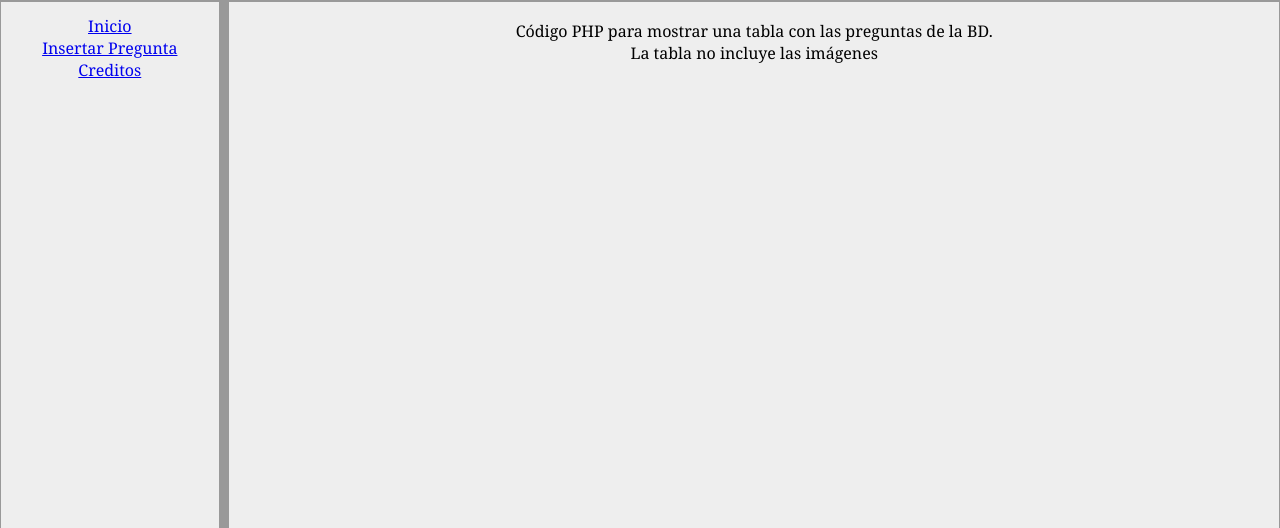
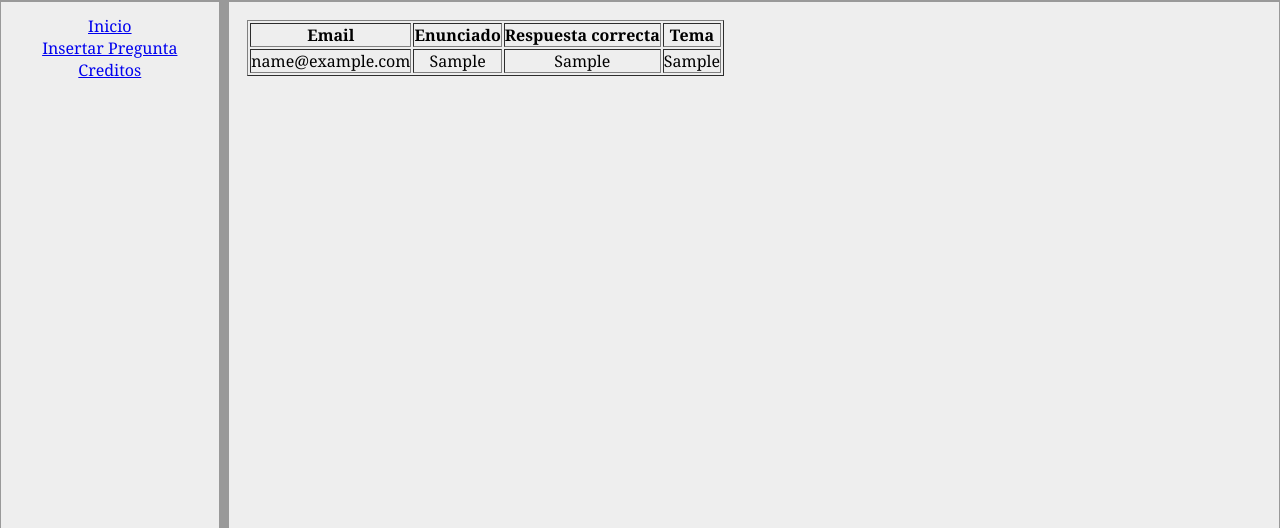
Before and after one commit to UnaiAhedo/Laboratorio2A, a PHP site: page /ShowQuestions.php in a window 1280 px wide. Shown: the part 75-603 px from the top of the page. Run offline with PHP 8.4, Linux system fonts and the light colour scheme; tables that the repository leaves empty or names only in its code hold one stand-in row (values such as "Sample post").

Commit message:
Laboratorio2B apartado obligatorio

```diff
--- a/php/Layout.php
+++ b/php/Layout.php
@@ -7,12 +7,7 @@
   <?php include '../php/Menus.php' ?>
   <section class="main" id="s1">
     <div>
-
       <h2>Quiz: el juego de las preguntas</h2><br>
-        <a href="../php/QuestionForm.php">Clica aquí para crear una pregunta.</a><p></p><br/>
-        <a href="../php/QuestionFormHtml5.php">Clica aquí para crear una pregunta (HTML5).</a><p></p><br/>
-        <a href="../php/QuestionFormWithImage.php">Clica aquí para crear una pregunta con fotografía.</a><p></p><br>
-
     </div>
   </section>
   <?php include '../html/Footer.html' ?>
--- a/php/Menus.php
+++ b/php/Menus.php
@@ -7,6 +7,6 @@
 </header>
 <nav class='main' id='n1' role='navigation'>
   <span><a href='Layout.php'>Inicio</a></span>
-  <span><a href='enlace a AddQuestion/AddQuestionWithImage'> Insertar Pregunta</a></span>
+  <span><a href='QuestionForm.php'> Insertar Pregunta</a></span>
   <span><a href='Credits.php'>Creditos</a></span>
 </nav>
--- a/php/ShowQuestions.php
+++ b/php/ShowQuestions.php
@@ -7,8 +7,35 @@
   <?php include '../php/Menus.php' ?>
   <section class="main" id="s1">
     <div>
-      Código PHP para mostrar una tabla con las preguntas de la BD.<br>
-      La tabla no incluye las imágenes
+        <table border = "1">
+            <tr>
+                <th>Email</th>
+                <th>Enunciado</th>
+                <th>Respuesta correcta</th>
+                <th>Tema</th>
+            </tr>
+            <?php
+                $servername = "localhost";
+                $username = "root";
+                $password = "";
+                $dbname = "QUIZZ";
+
+                $conn = new mysqli($servername, $username, $password, $dbname);
+
+                if ($conn->connect_error) {
+                die("Connection failed: " . $conn->connect_error);
+                }
+                $sql = "SELECT email, enunciado, rescor, tema FROM preguntas";
+                $result = $conn->query($sql);
+                if ($result->num_rows > 0) {
+                    while($row = $result->fetch_assoc()) {
+                        echo "<tr><td>" . $row["email"]. "</td><td>" . $row["enunciado"] . "</td><td>" . $row["rescor"]. "</td><td>" . $row["tema"] . "</td></tr>";
+                    }
+                echo "</table>";
+                } else { echo "0 results"; }
+            $conn->close();
+            ?>
+        </table>
     </div>
   </section>
   <?php include '../html/Footer.html' ?>
```
Also changed, not shown: php/AddQuestion.php (+21 -1 lines), php/QuestionForm.php (+5 -5 lines).
